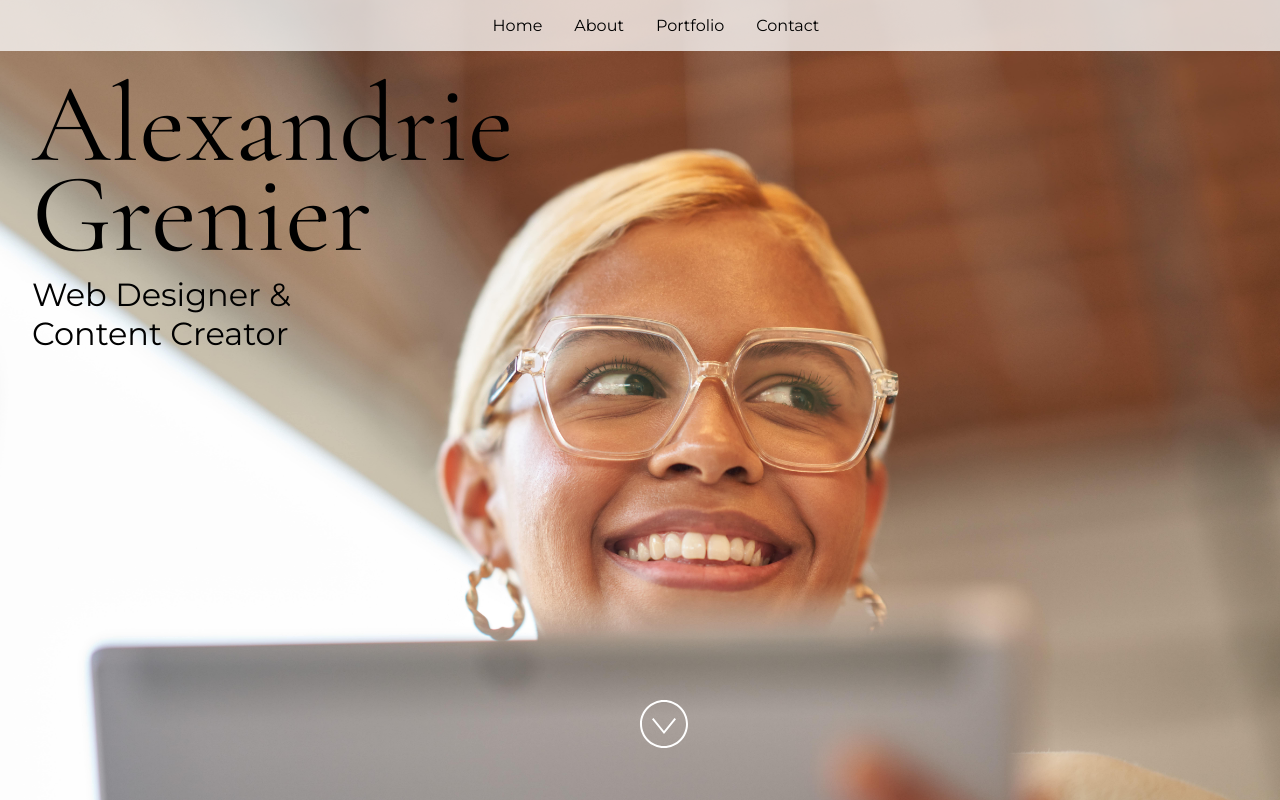
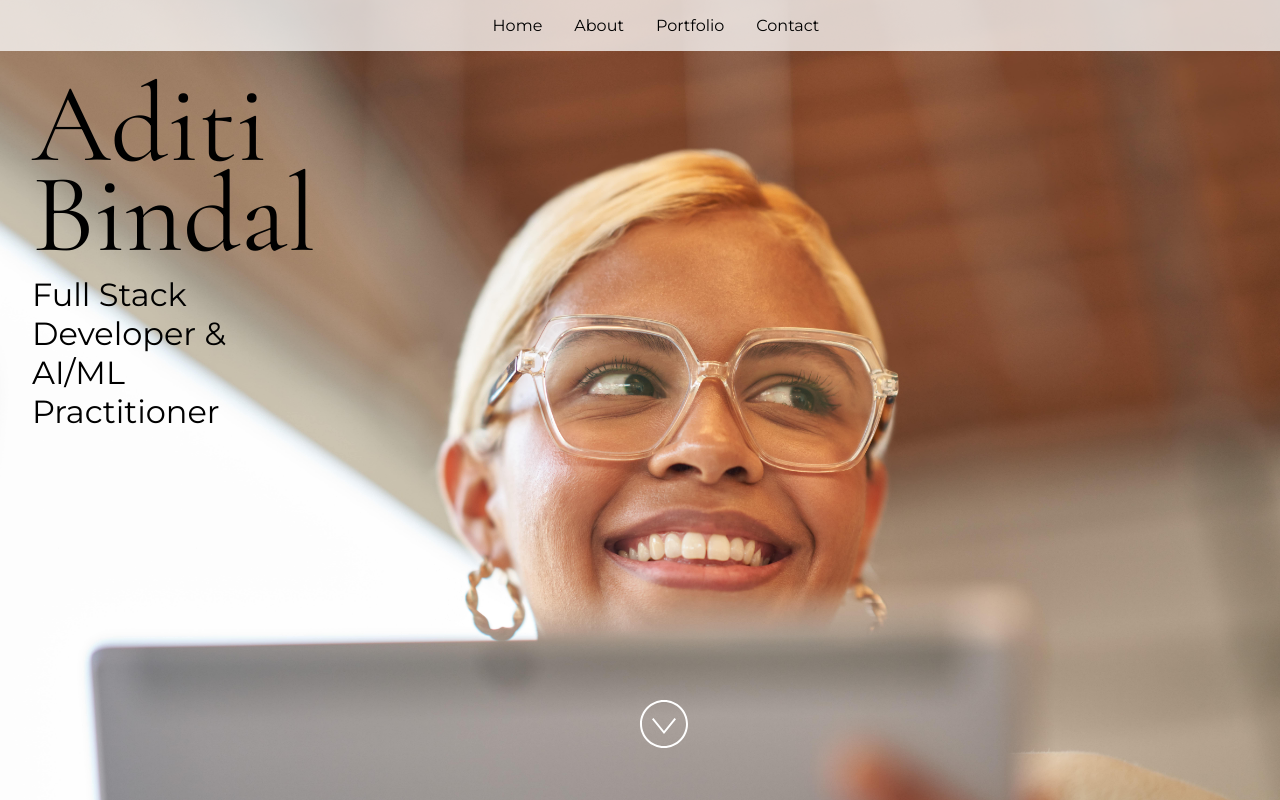
Before and after one commit to aditi-dsi/portfolio, a React (Vite) app: page / in a window 1280 px wide. Built offline with nearby package versions, Linux system fonts and the light colour scheme.

Commit message:
Update App.jsx

```diff
--- a/src/App.jsx
+++ b/src/App.jsx
@@ -24,18 +24,18 @@ import "./styles.css";
  * If you don't have one of the social sites listed, leave it as an empty string.
  */
 const siteProps = {
-  name: "Alexandrie Grenier",
-  title: "Web Designer & Content Creator",
-  email: "alex@example.com",
-  gitHub: "microsoft",
-  instagram: "microsoft",
-  linkedIn: "satyanadella",
+  name: "Aditi Bindal",
+  title: "Full Stack Developer & AI/ML Practitioner",
+  email: "aditii.b6@gmail.com",
+  gitHub: "aditi-dsi",
+  instagram: "",
+  linkedIn: "aditi-bindal",
   medium: "",
-  twitter: "microsoft",
-  youTube: "Code",
+  twitter: "",
+  youTube: "",
 };
 
-const primaryColor = "#4E567E";
+const primaryColor = "#94cab8";
 const secondaryColor = "#D2F1E4";
 
 const App = () => {
```
